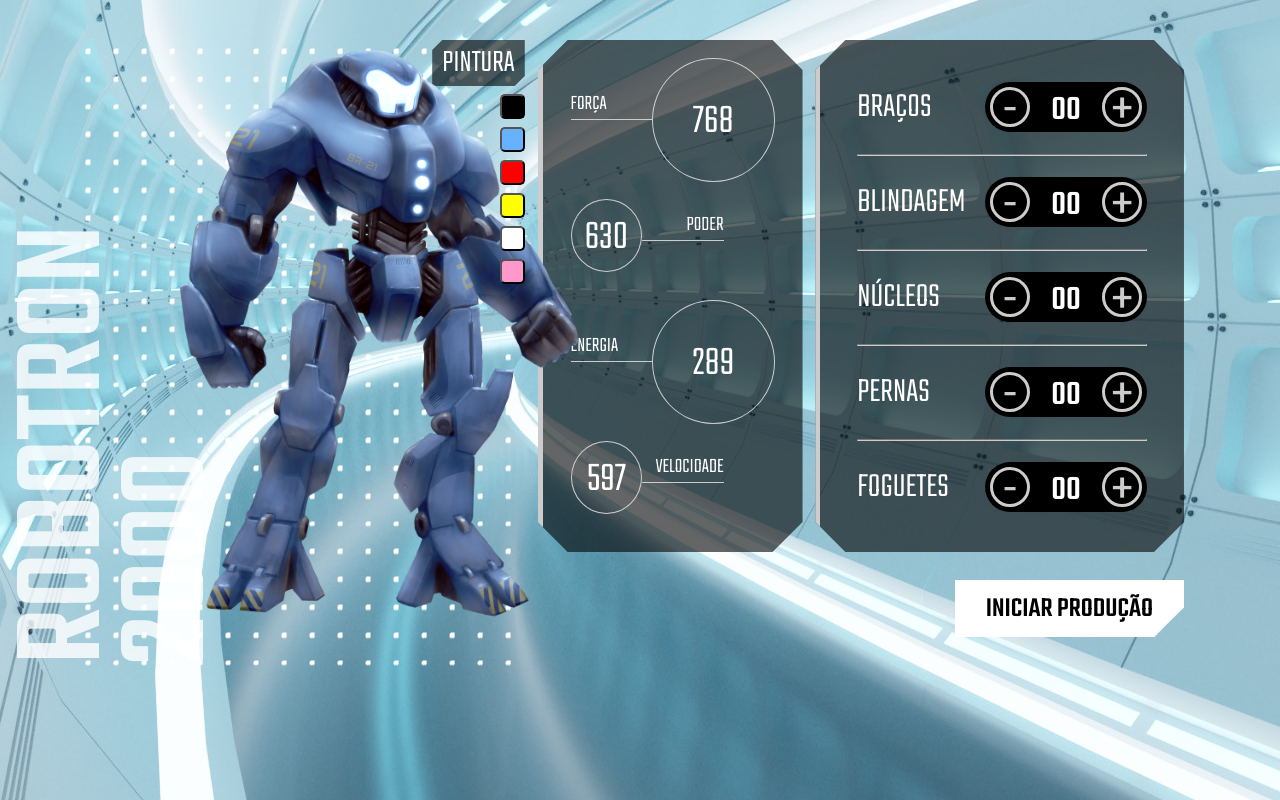
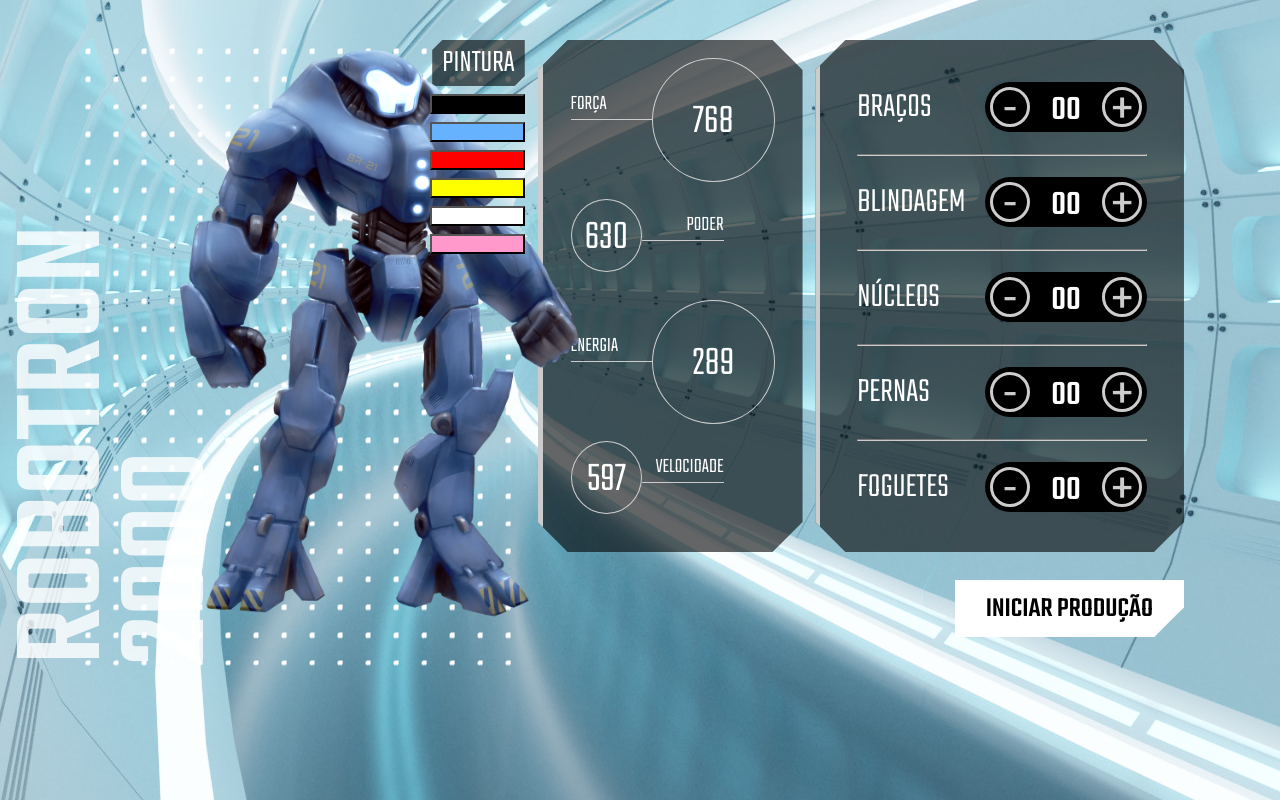
Before and after one commit to gil-fish/robotron, a plain HTML site: page index.html in a window 1280 px wide. Drawn offline with Linux system fonts and the light colour scheme.

Commit message:
Add files via upload

```diff
--- a/css/style.css
+++ b/css/style.css
@@ -88,9 +88,9 @@ input[type="button"] {
 }
 
 .cor_robo {
-    border-radius: 20%;
-    width: 25px;
-    height: 25px;
+    border-radius: 0%;
+    width: 95px;
+    height: 20px;
     z-index: 999;
 }
 
```
